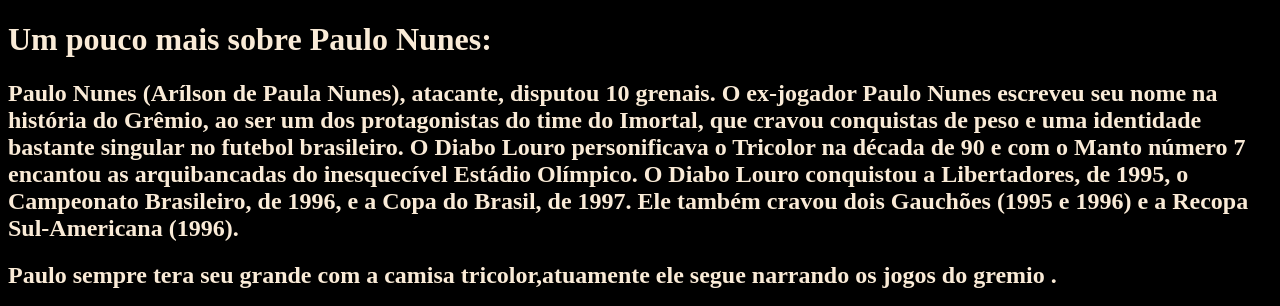
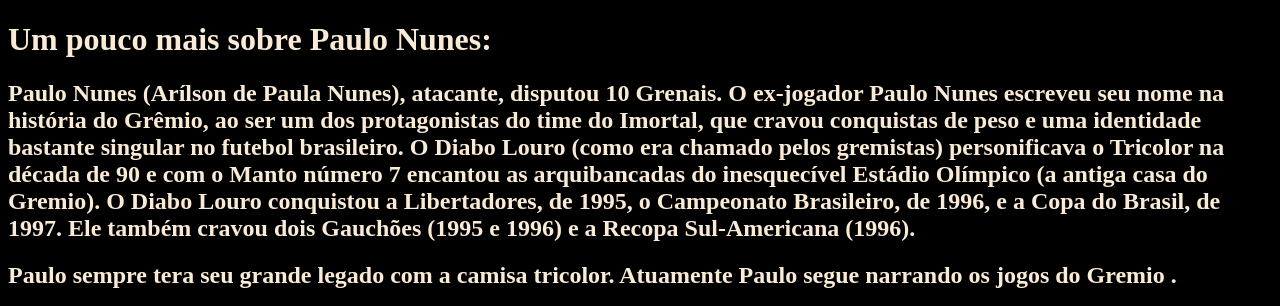
Before and after one commit to mallena20/Gr-mio, a plain HTML site: page PauloNunes.html in a window 1280 px wide. Shown: the top 306 px of the page. Drawn offline with Linux system fonts and the light colour scheme.

Commit message:
Update PauloNunes.html

```diff
--- a/PauloNunes.html
+++ b/PauloNunes.html
@@ -16,10 +16,10 @@
 </head>
 <body>
     <h1>Um pouco mais sobre Paulo Nunes:</h1>
-      <h2>Paulo Nunes (Arílson de Paula Nunes), atacante, disputou 10 grenais.
-        O ex-jogador Paulo Nunes escreveu seu nome na história do Grêmio, ao ser um dos protagonistas do time do Imortal, que cravou conquistas de peso e uma identidade bastante singular no futebol brasileiro. O Diabo Louro personificava o Tricolor na década de 90 e com o Manto número 7 encantou as arquibancadas do inesquecível Estádio Olímpico.
+      <h2>Paulo Nunes (Arílson de Paula Nunes), atacante, disputou 10 Grenais.
+        O ex-jogador Paulo Nunes escreveu seu nome na história do Grêmio, ao ser um dos protagonistas do time do Imortal, que cravou conquistas de peso e uma identidade bastante singular no futebol brasileiro. O Diabo Louro (como era chamado pelos gremistas) personificava o Tricolor na década de 90 e com o Manto número 7 encantou as arquibancadas do inesquecível Estádio Olímpico (a antiga casa do Gremio).
          O Diabo Louro conquistou a Libertadores, de 1995, o Campeonato Brasileiro, de 1996, e a Copa do Brasil, de 1997. Ele também cravou dois Gauchões (1995 e 1996) e a Recopa Sul-Americana (1996).</h2>
-      <h2> Paulo sempre tera seu grande com a camisa tricolor,atuamente ele segue narrando os jogos do gremio .</h2>
+      <h2> Paulo sempre tera seu grande legado com a camisa tricolor. Atuamente Paulo segue narrando os jogos do Gremio .</h2>
      <div>
         <img src="paulonunes3.jpg" alt="Paulo Nunes">
       </div>
```
